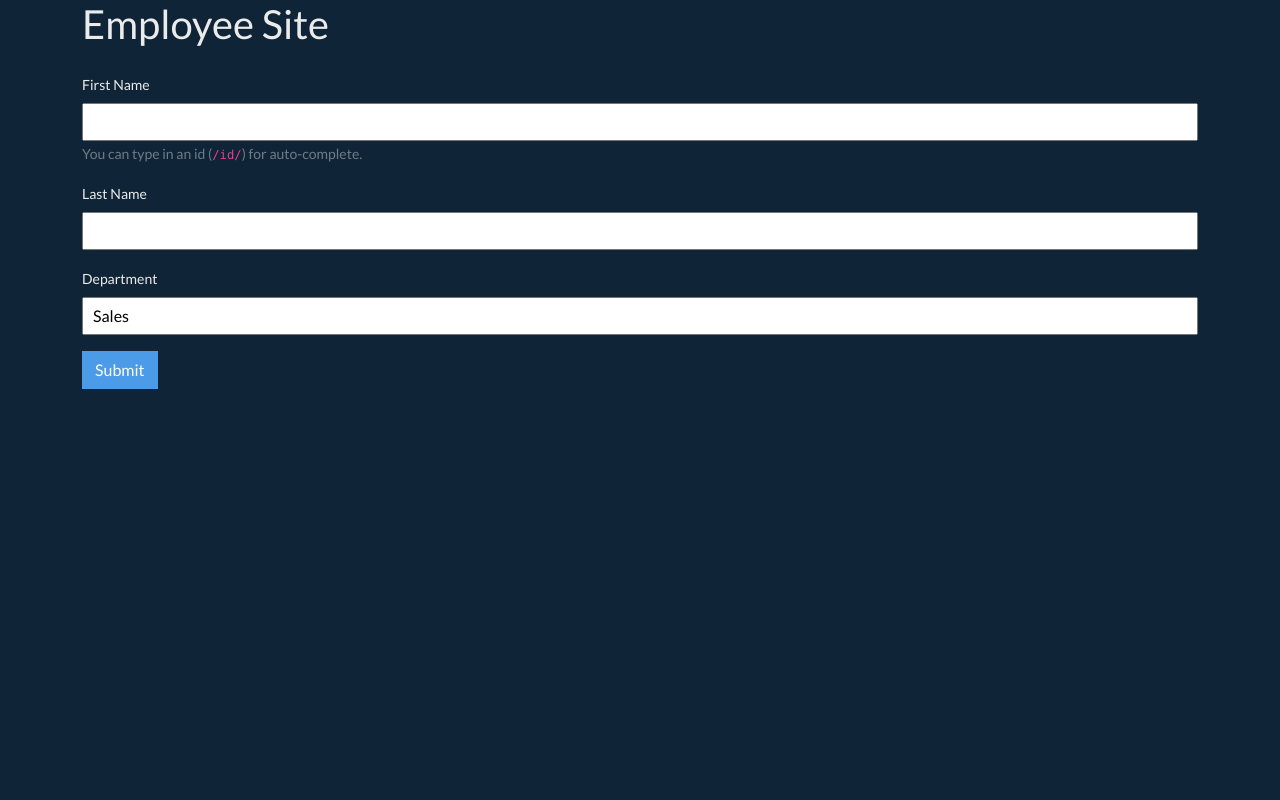
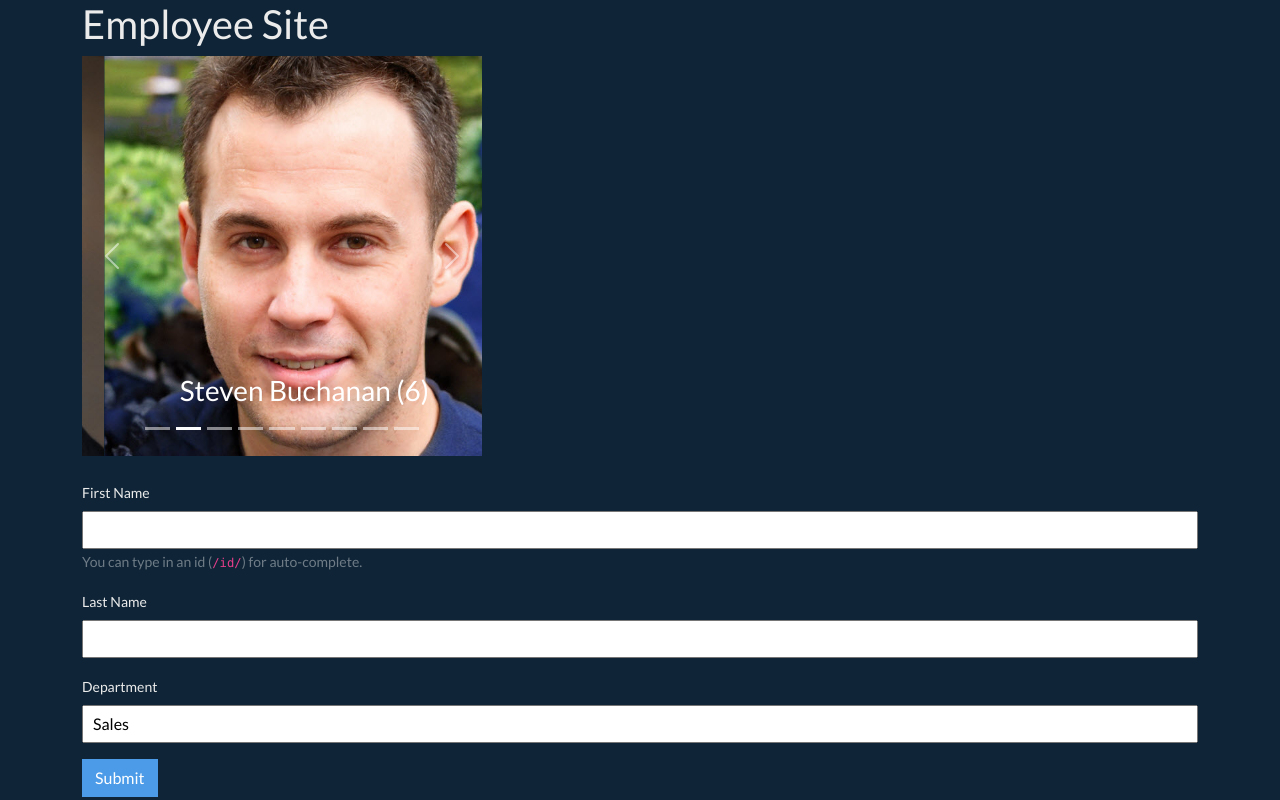
Before and after one commit to edwardtanguay/live-coding-vite-bootstrap-json-server, a React (Vite) app: page / in a window 1280 px wide. Built offline with nearby package versions, Linux system fonts and the light colour scheme; data requests are answered from the project's data file.

Commit message:
employees have ids, showing carousel

```diff
--- a/src/components/Employees.jsx
+++ b/src/components/Employees.jsx
@@ -36,7 +36,7 @@ export const Employees = () => {
 
 	return (
 		<>
-			{/* <Carousel className="app-carousel">
+			<Carousel className="app-carousel">
 				{employees.map(employee => {
 					return (
 						<Carousel.Item>
@@ -45,12 +45,12 @@ export const Employees = () => {
 								src={`images/employees/employee_${employee.id}.jpg`}
 							/>
 							<Carousel.Caption>
-								<h3>{employee.firstName} {employee.lastName}</h3>
+								<h3>{employee.firstName} {employee.lastName} ({employee.id})</h3>
 							</Carousel.Caption>
 						</Carousel.Item>
 					)
 				})}
-			</Carousel> */}
+			</Carousel>
 
 			<Form className="mt-4" onSubmit={handleSubmit((data) => {
 				setFormData(data);
```
Also changed, not shown: dev/notes.txt.
